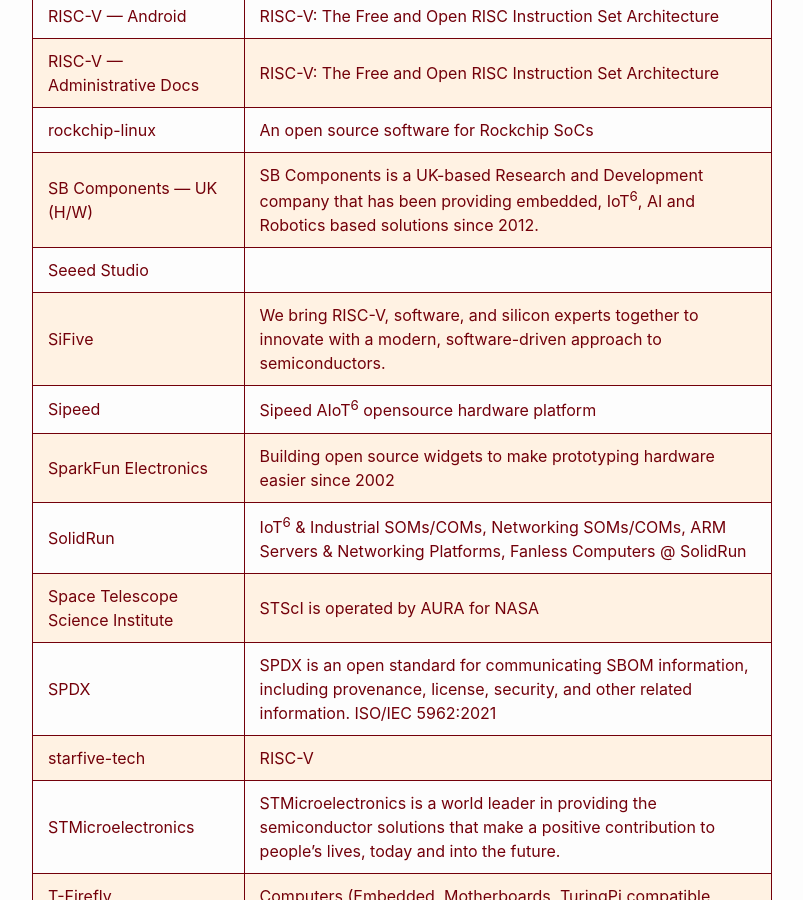
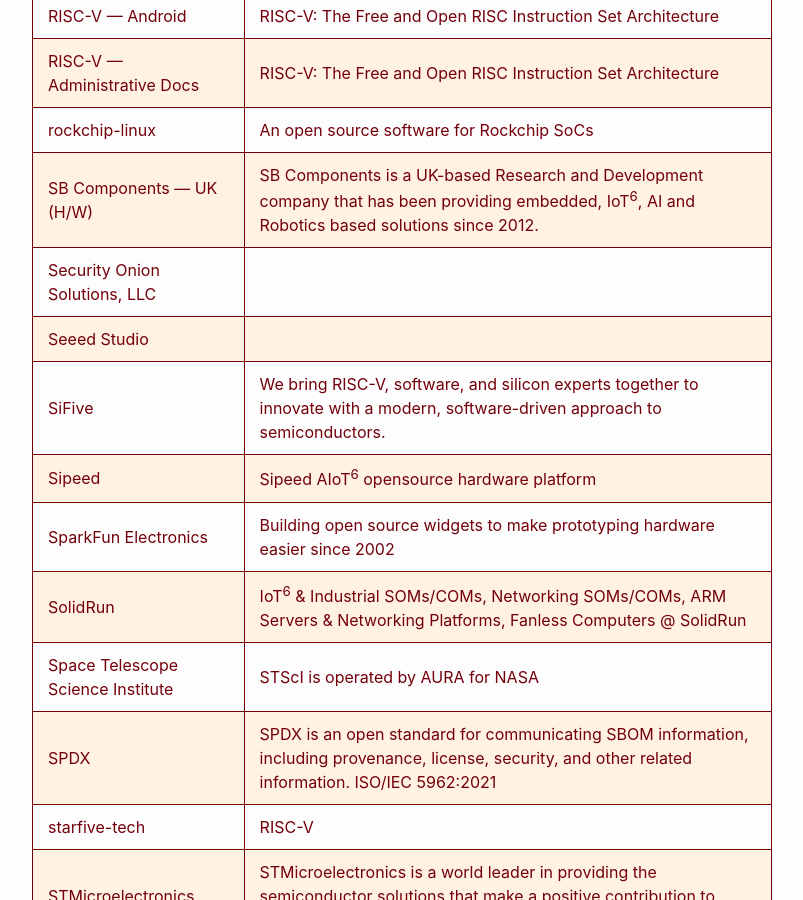
Before and after one commit to RalphHightower/RalphHightower, a Jekyll site: the page built from References.md, in a window 1280 px wide and 900 px high, scrolled down 8622 px. Shown: the whole window, without its empty margins (238-1041 px from the left). Built offline with Jekyll 4.4.1, drawn with Linux system fonts in a browser that asks for light colours; our own code applies the rules of GitHub Pages for plain Markdown files.

Commit message:
[docs](docs)References/GitHubCompanies: Security Onion Solutions, LLC

```diff
--- a/References.md
+++ b/References.md
@@ -143,6 +143,7 @@
 | [RISC-V — Administrative Docs](https://github.com/riscv-admin) | RISC-V: The Free and Open RISC Instruction Set Architecture |
 | [rockchip-linux](https://github.com/rockchip-linux ) | An open source software for Rockchip SoCs |
 | [SB Components — UK](https://github.com/sbcshop) (H/W) | SB Components is a UK-based Research and Development company that has been providing embedded, IoT[^91], AI and Robotics based solutions since 2012. |
+| [Security Onion Solutions, LLC](https://github.com/Security-Onion-Solutions ) | |
 | [Seeed Studio](https://github.com/Seeed-Studio ) |   |
 | [SiFive](https://github.com/sifive) | We bring RISC-V, software, and silicon experts together to innovate with a modern, software-driven approach to semiconductors. |
 | [Sipeed](https://github.com/sipeed ) | Sipeed AIoT[^91] opensource hardware platform |
```
